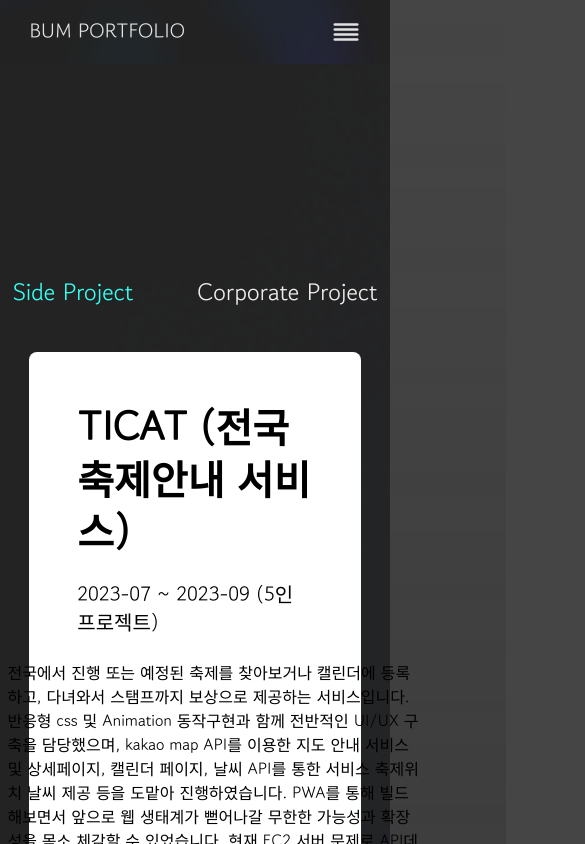
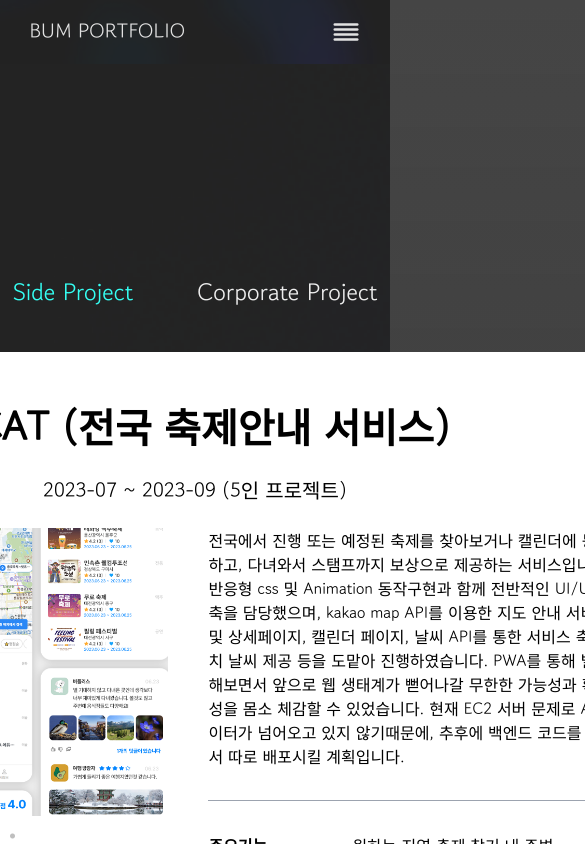
Before and after one commit to parksubeom/next_portfolio, a Next.js app: page /project in a window 390 px wide. Shown: the top 844 px of the page, 585 px wide, since content can reach past the window. Built offline with nearby package versions, Linux system fonts and the light colour scheme; grey boxes are pictures that could not be loaded.

Commit message:
feat : 프로젝트페이지 프로젝트추가

```diff
--- a/app/project/page.tsx
+++ b/app/project/page.tsx
@@ -108,7 +108,7 @@ export default function ProjectPage() {
           <TabsContent value="corp_project">
             {corp_roject.map((project) => {
               return (
-                <div className="project flex flex-col justify-center items-center w-full bg-white rounded-lg px-[3rem] py-[3rem] gap-6">
+                <div className="project flex flex-col justify-center items-center w-full  bg-white rounded-lg px-[3rem] py-[3rem] gap-6">
                   <div className="project-title flex justify-center items-center text-sub-title font-bold">
                     {project.title}
                   </div>
@@ -120,7 +120,7 @@ export default function ProjectPage() {
                       <ImageSlider imgArr={project.image} />
                     </div>
                     <div className="project-description flex flex-col items-center flex-grow">
-                      <div className="project-top-description ">
+                      <div className="project-top-description w-1/2">
                         {project.description}
                       </div>
                       <div className="description-div-line w-full border-t border-gray-400 my-8"></div>
--- a/components/ui/tabs.tsx
+++ b/components/ui/tabs.tsx
@@ -14,7 +14,7 @@ const TabsList = React.forwardRef<
   <TabsPrimitive.List
     ref={ref}
     className={cn(
-      "mb-[2.5rem] inline-flex h-10 items-center justify-center gap-10 rounded-md bg-muted p-1 text-muted-foreground",
+      "min-w-[900px] mb-[2.5rem] inline-flex h-10 items-center justify-center gap-10 rounded-md bg-muted p-1 text-muted-foreground",
       className
     )}
     {...props}
@@ -46,7 +46,7 @@ const TabsContent = React.forwardRef<
   <TabsPrimitive.Content
     ref={ref}
     className={cn(
-      "projects flex flex-col rel_width lg:w-[50%] text-black gap-10",
+      "projects flex flex-col rel_width min-w-[900px] lg:w-[50%] text-black gap-10",
       className
     )}
     {...props}
```
